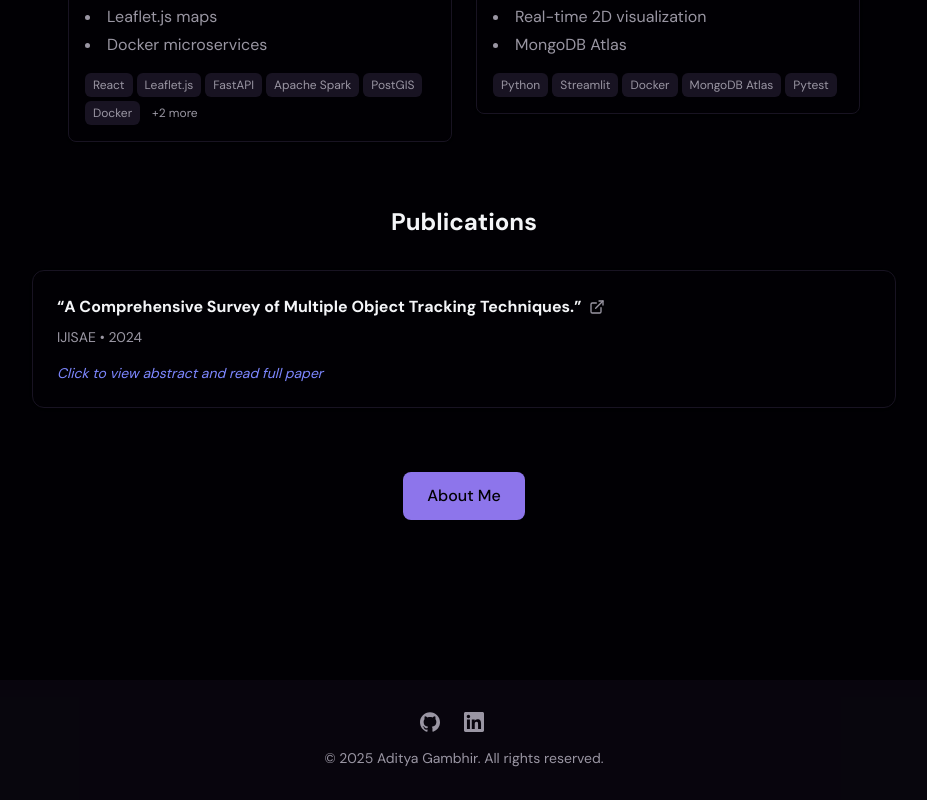
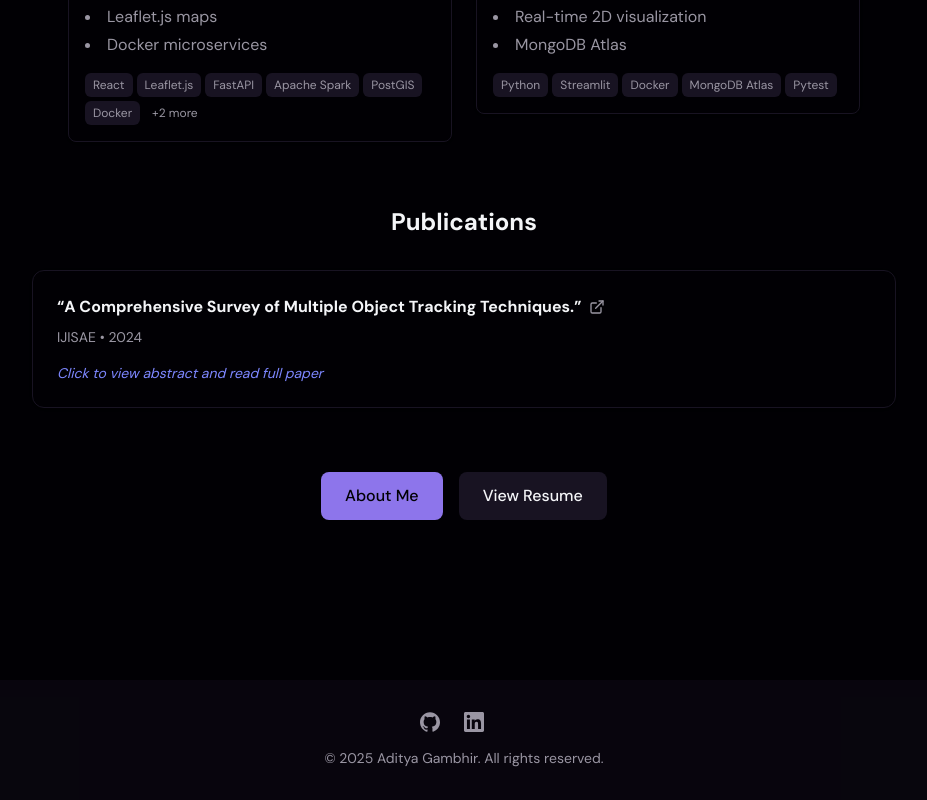
Before and after one commit to Aditya-gam/aditya-gambhir-portfolio, a Next.js app: page / in a window 1280 px wide. Shown: the part 2098-2898 px from the top of the page, without its empty margins (176-1103 px from the left). Built offline with nearby package versions, Linux system fonts and the light colour scheme.

Commit message:
Added View Resume button to the bottom of the home page

```diff
--- a/src/app/page.tsx
+++ b/src/app/page.tsx
@@ -77,11 +77,7 @@ export default function HomePage() {
         <h2 id="projects-heading" className="heading-section text-center mb-8">
           Featured Projects
         </h2>
-        <ProjectCarousel
-          projects={featuredProjects}
-          autoPlay={true}
-          autoPlayInterval={6000}
-        />
+        <ProjectCarousel projects={featuredProjects} />
       </section>
 
       {/* Publications Section */}
@@ -105,6 +101,13 @@ export default function HomePage() {
           >
             About Me
           </Link>
+          <Link
+            href="/resume"
+            className="inline-flex items-center justify-center px-6 py-3 bg-secondary text-secondary-foreground font-medium rounded-lg hover:bg-secondary/90 focus-visible:outline-none focus-visible:ring-2 focus-visible:ring-ring focus-visible:ring-offset-2 transition-colors duration-200"
+            aria-label="View my resume"
+          >
+            View Resume
+          </Link>
         </div>
       </section>
     </main>
```
